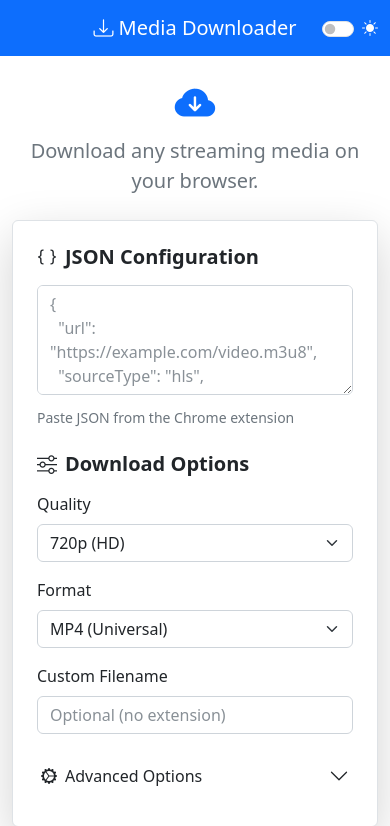
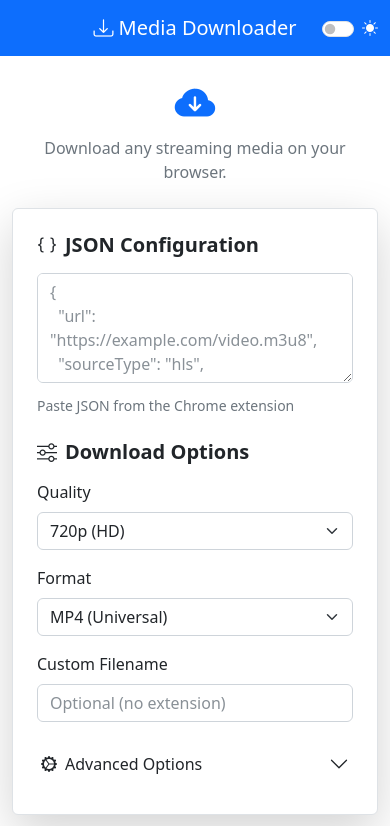
Before and after one commit to imissapixel/video-downloader, a Flask app: page / in a window 390 px wide. Shown: the top 826 px of the page. Run offline with Flask 3, Linux system fonts and the light colour scheme; some libraries are stand-ins or nearby versions.

Commit message:
smaller font mobile

```diff
--- a/templates/index.html
+++ b/templates/index.html
@@ -7,7 +7,10 @@
                 <h1 class="display-2 page-title text-primary">
                     <i class="bi bi-cloud-arrow-down-fill"></i>
                 </h1>
-                <p class="lead subtitle-text">
+                <p class="lead subtitle-text d-none d-sm-block">
+                    Download any streaming media on your browser.
+                </p>
+                <p class="subtitle-text d-block d-sm-none">
                     Download any streaming media on your browser.
                 </p>
             </header>
```
